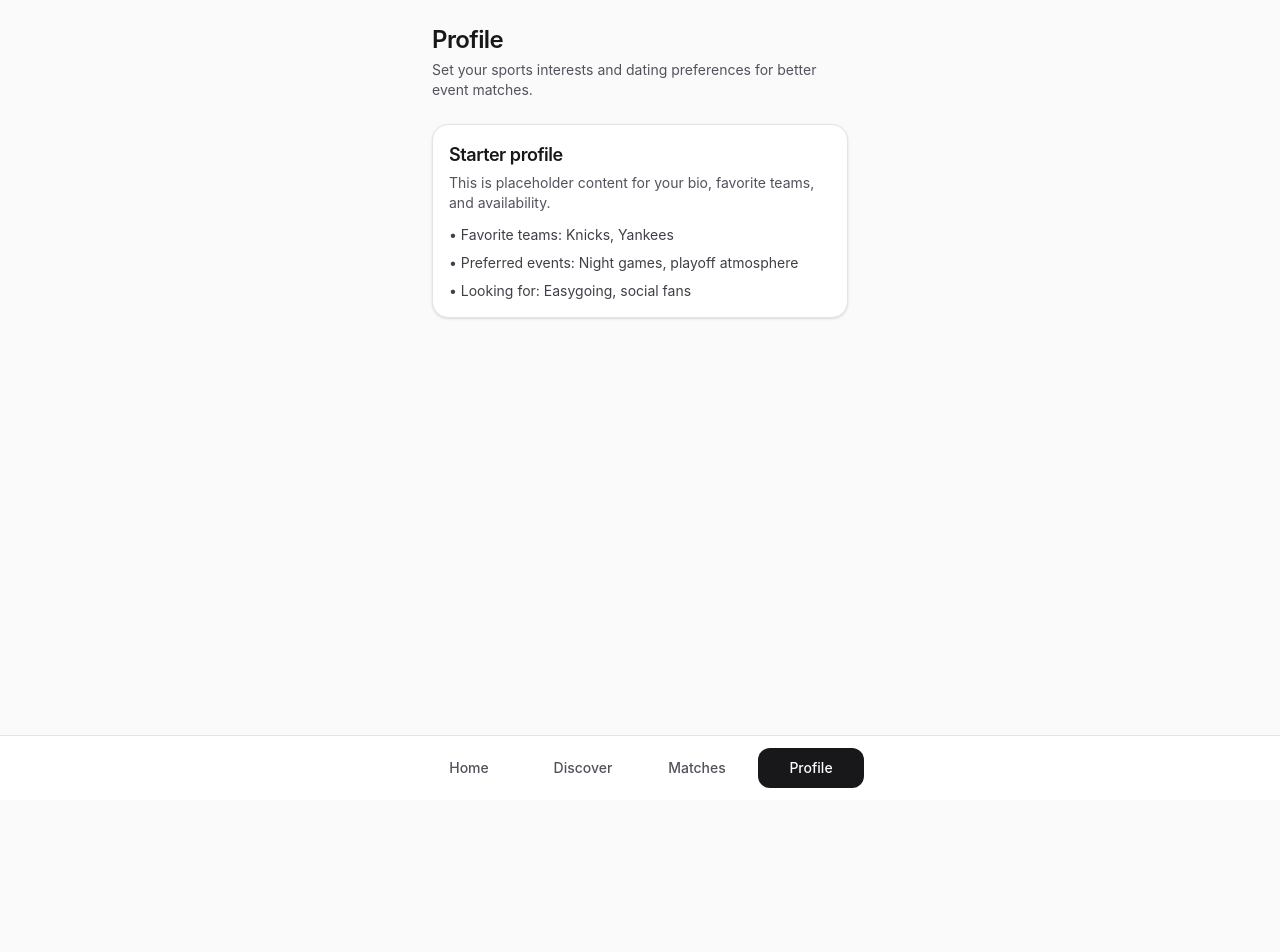
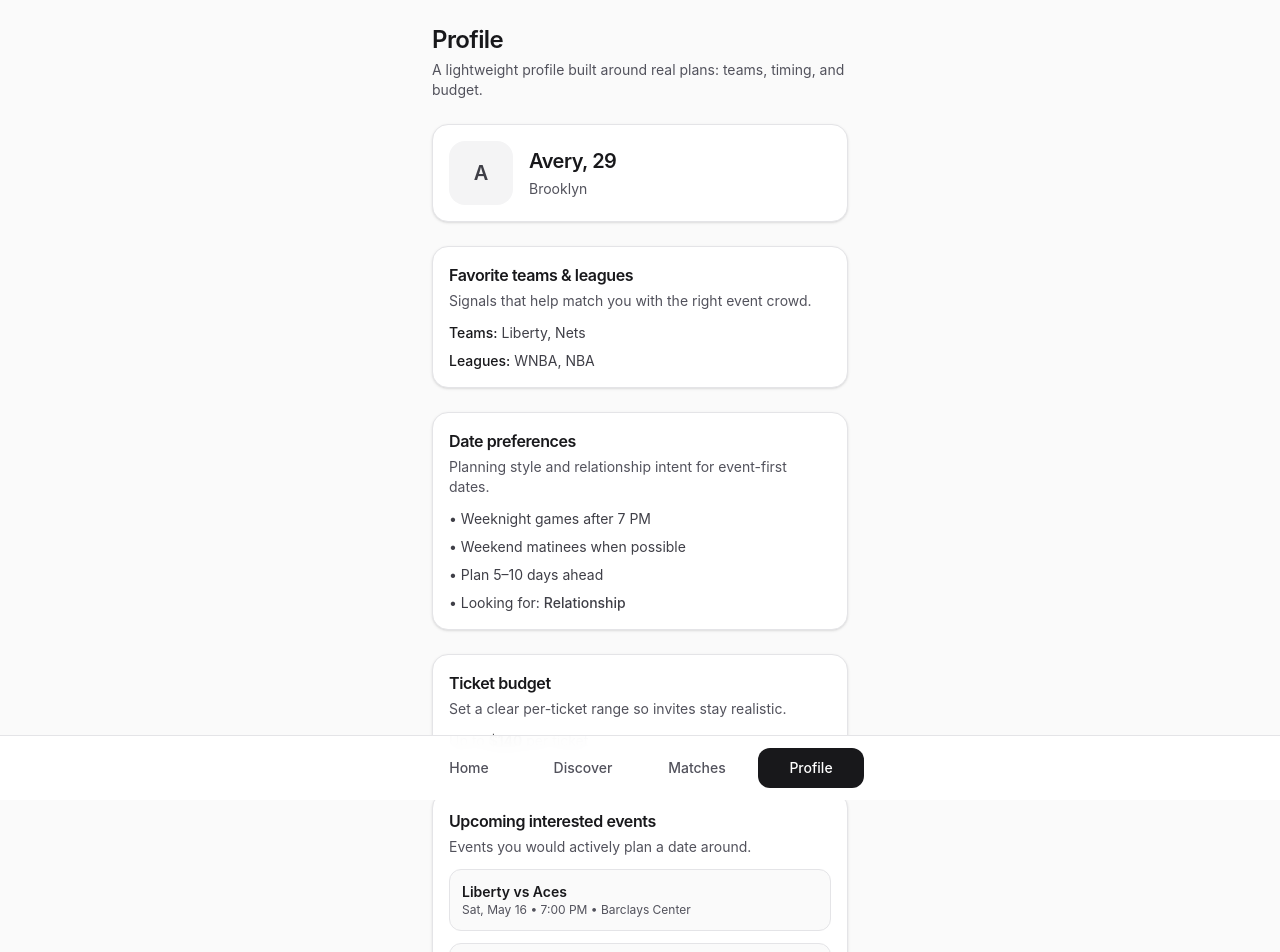
Before and after one commit to dslopresti3/mvp-dating, a Next.js app: page /profile in a window 1280 px wide. Shown: the top 952 px of the page. Before the commit the page ends 800 px from the top, so only its background shows below. Built offline with nearby package versions, Linux system fonts and the light colour scheme.

Commit message:
Build reusable profile preferences screen

```diff
--- a/src/app/profile/page.tsx
+++ b/src/app/profile/page.tsx
@@ -1,23 +1,111 @@
 import { PageHeader } from "@/components/PageHeader";
-import { SectionCard } from "@/components/SectionCard";
+import { ProfilePreferenceBlock } from "@/components/ProfilePreferenceBlock";
+import { events, profiles } from "@/lib/mock-data";
+import {
+  profileDatePreferences,
+  profileFavoriteLeagues,
+} from "@/lib/profile-preferences";
+
+const selectedProfile = profiles[0];
+
+function formatIntentLabel(intent: string) {
+  return intent
+    .split("_")
+    .map((value) => value.charAt(0).toUpperCase() + value.slice(1))
+    .join(" ");
+}
+
+function formatEventDate(date: string) {
+  return new Intl.DateTimeFormat("en-US", {
+    weekday: "short",
+    month: "short",
+    day: "numeric",
+  }).format(new Date(`${date}T00:00:00`));
+}
 
 export default function ProfilePage() {
+  const interestedEvents = selectedProfile.interested_event_ids
+    .map((eventId) => events.find((event) => event.id === eventId))
+    .filter((event): event is (typeof events)[number] => Boolean(event));
+
   return (
     <>
       <PageHeader
         title="Profile"
-        subtitle="Set your sports interests and dating preferences for better event matches."
+        subtitle="A lightweight profile built around real plans: teams, timing, and budget."
       />
-      <SectionCard
-        title="Starter profile"
-        description="This is placeholder content for your bio, favorite teams, and availability."
+
+      <section className="rounded-2xl border border-zinc-200 bg-white p-4 shadow-sm">
+        <div className="flex items-center gap-4">
+          <div
+            className="flex h-16 w-16 shrink-0 items-center justify-center rounded-2xl bg-zinc-100 text-xl font-semibold text-zinc-700"
+            aria-label="Profile image placeholder"
+          >
+            {selectedProfile.first_name.charAt(0)}
+          </div>
+          <div className="space-y-1">
+            <h2 className="text-xl font-semibold tracking-tight text-zinc-900">
+              {selectedProfile.first_name}, {selectedProfile.age}
+            </h2>
+            <p className="text-sm text-zinc-600">{selectedProfile.city}</p>
+          </div>
+        </div>
+      </section>
+
+      <ProfilePreferenceBlock
+        title="Favorite teams & leagues"
+        description="Signals that help match you with the right event crowd."
       >
         <ul className="space-y-2 text-sm text-zinc-700">
-          <li>• Favorite teams: Knicks, Yankees</li>
-          <li>• Preferred events: Night games, playoff atmosphere</li>
-          <li>• Looking for: Easygoing, social fans</li>
+          <li>
+            <span className="font-medium text-zinc-900">Teams:</span>{" "}
+            {selectedProfile.favorite_teams.join(", ")}
+          </li>
+          <li>
+            <span className="font-medium text-zinc-900">Leagues:</span>{" "}
+            {profileFavoriteLeagues.join(", ")}
+          </li>
         </ul>
-      </SectionCard>
+      </ProfilePreferenceBlock>
+
+      <ProfilePreferenceBlock
+        title="Date preferences"
+        description="Planning style and relationship intent for event-first dates."
+      >
+        <ul className="space-y-2 text-sm text-zinc-700">
+          {profileDatePreferences.map((preference) => (
+            <li key={preference}>• {preference}</li>
+          ))}
+          <li>
+            • Looking for: <span className="font-medium">{formatIntentLabel(selectedProfile.intent)}</span>
+          </li>
+        </ul>
+      </ProfilePreferenceBlock>
+
+      <ProfilePreferenceBlock
+        title="Ticket budget"
+        description="Set a clear per-ticket range so invites stay realistic."
+      >
+        <p className="text-sm text-zinc-700">
+          Up to <span className="font-semibold text-zinc-900">${selectedProfile.ticket_budget}</span> per ticket
+        </p>
+      </ProfilePreferenceBlock>
+
+      <ProfilePreferenceBlock
+        title="Upcoming interested events"
+        description="Events you would actively plan a date around."
+      >
+        <ul className="space-y-3">
+          {interestedEvents.map((event) => (
+            <li key={event.id} className="rounded-xl border border-zinc-200 bg-zinc-50 p-3">
+              <p className="text-sm font-semibold text-zinc-900">{event.title}</p>
+              <p className="text-xs text-zinc-600">
+                {formatEventDate(event.date)} • {event.time} • {event.venue}
+              </p>
+            </li>
+          ))}
+        </ul>
+      </ProfilePreferenceBlock>
     </>
   );
 }
--- /dev/null
+++ b/src/components/ProfilePreferenceBlock.tsx
@@ -0,0 +1,23 @@
+import type { ReactNode } from "react";
+
+type ProfilePreferenceBlockProps = {
+  title: string;
+  description?: string;
+  children: ReactNode;
+};
+
+export function ProfilePreferenceBlock({
+  title,
+  description,
+  children,
+}: ProfilePreferenceBlockProps) {
+  return (
+    <section className="space-y-3 rounded-2xl border border-zinc-200 bg-white p-4 shadow-sm">
+      <div className="space-y-1">
+        <h2 className="text-base font-semibold tracking-tight text-zinc-900">{title}</h2>
+        {description ? <p className="text-sm text-zinc-600">{description}</p> : null}
+      </div>
+      {children}
+    </section>
+  );
+}
--- /dev/null
+++ b/src/lib/profile-preferences.ts
@@ -0,0 +1,7 @@
+export const profileDatePreferences = [
+  "Weeknight games after 7 PM",
+  "Weekend matinees when possible",
+  "Plan 5–10 days ahead",
+];
+
+export const profileFavoriteLeagues = ["WNBA", "NBA"];
```
